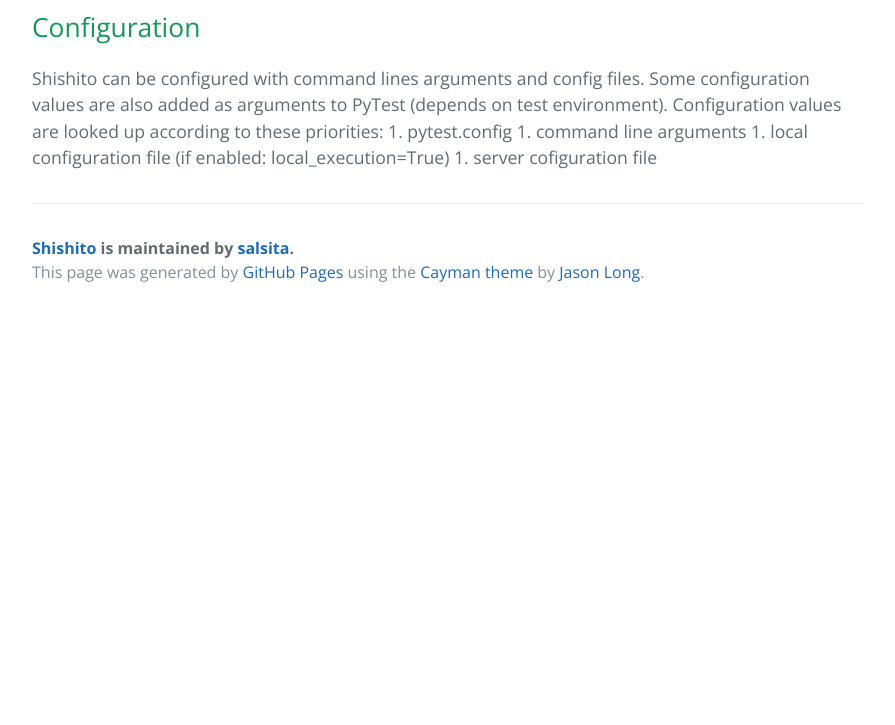
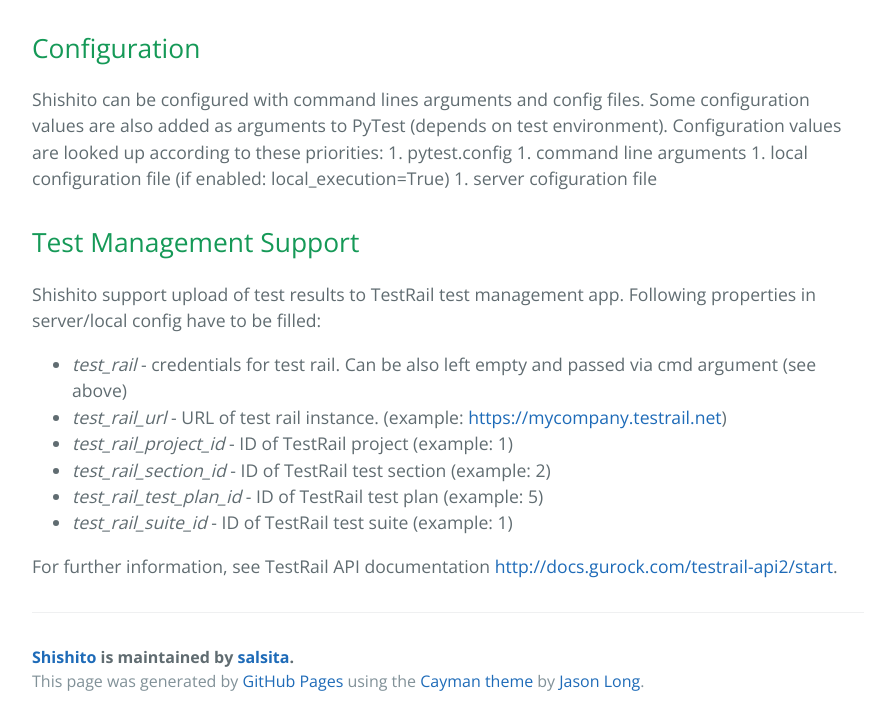
Before and after one commit to salsita/shishito, a plain HTML site: page index.html in a window 1280 px wide. Shown: the part 3881-4606 px from the top of the page, without its empty margins (192-1087 px from the left). Before the commit the page ends 4197 px from the top, so only its background shows below. Drawn offline with nearby package versions, Linux system fonts and the light colour scheme.

```diff
--- a/index.html
+++ b/index.html
@@ -122,6 +122,7 @@ python google_test_runner.py</pre></div>
 
 <span class="pl-k">--</span>browserstack testuser1:p84asd21d15asd454 <span class="pl-c"># authenticate on BrowserStack using user "testuser1" and token "p84asd21d15asd454"</span>
 <span class="pl-k">--</span>saucelabs testuser1:p84asd21d15asd454 <span class="pl-c"># authenticate on Saucelabs using user "testuser1" and token "p84asd21d15asd454"</span>
+<span class="pl-k">--</span>test_rail user@email.com:<span class="pl-c1">1</span>AVFS51AS <span class="pl-c"># authenticate on TestRail using user email "user@email.com" and password "1AVFS51AS"</span>
 </pre></div>
 
 <p>If no arguments are specified, Shishito, by default, searches for settings combinations in (server|local).properties files and runs tests according to them.</p>
@@ -195,6 +196,29 @@ Configuration values are looked up according to these priorities:
 1. local configuration file (if enabled: local_execution=True)
 1. server cofiguration file</p>
 
+<h2>
+<a id="test-management-support" class="anchor" href="#test-management-support" aria-hidden="true"><span class="octicon octicon-link"></span></a>Test Management Support</h2>
+
+<p>Shishito support upload of test results to TestRail test management app.
+Following properties in server/local config have to be filled:</p>
+
+<ul>
+<li>
+<em>test_rail</em> - credentials for test rail. Can be also left empty and passed via cmd argument (see above)</li>
+<li>
+<em>test_rail_url</em> - URL of test rail instance. (example: <a href="https://mycompany.testrail.net">https://mycompany.testrail.net</a>)</li>
+<li>
+<em>test_rail_project_id</em> - ID of TestRail project (example: 1)</li>
+<li>
+<em>test_rail_section_id</em> - ID of TestRail test section (example: 2)</li>
+<li>
+<em>test_rail_test_plan_id</em> - ID of TestRail test plan (example: 5)</li>
+<li>
+<em>test_rail_suite_id</em> - ID of TestRail test suite (example: 1)</li>
+</ul>
+
+<p>For further information, see TestRail API documentation <a href="http://docs.gurock.com/testrail-api2/start">http://docs.gurock.com/testrail-api2/start</a>.</p>
+
       <footer class="site-footer">
         <span class="site-footer-owner"><a href="https://github.com/salsita/shishito">Shishito</a> is maintained by <a href="https://github.com/salsita">salsita</a>.</span>
 
```
Also changed, not shown: params.json (+1 -1 lines).
